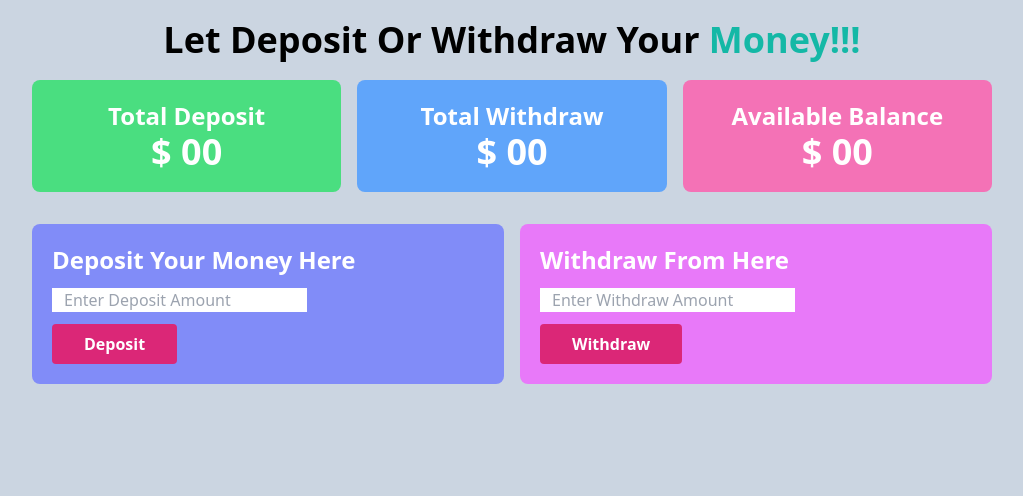
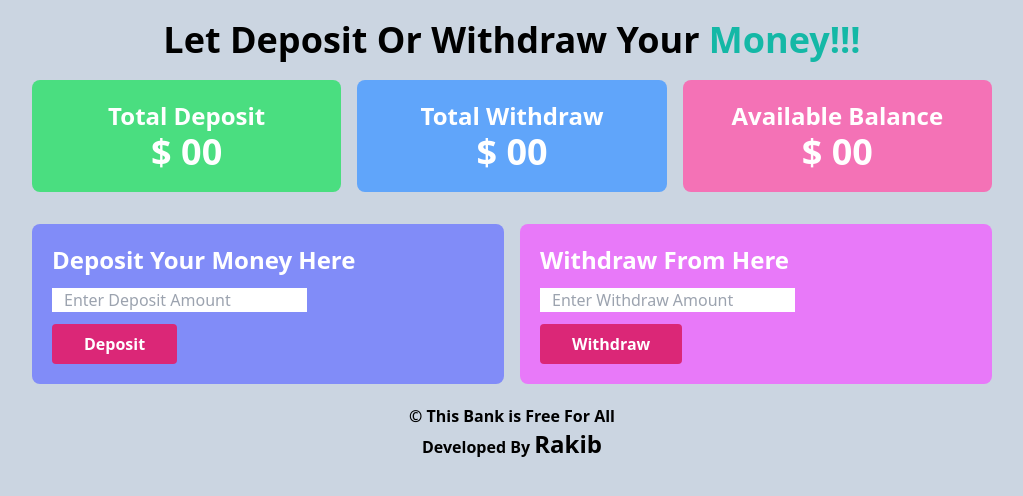
Before and after one commit to Rakib01754/Bap-er-bank, a plain HTML site: page wallet.html in a window 1280 px wide. Shown: the whole page, without its empty margins (128-1151 px from the left). Drawn offline with nearby package versions, Linux system fonts and the light colour scheme.

Commit message:
footer updated

```diff
--- a/wallet.html
+++ b/wallet.html
@@ -44,6 +44,9 @@
             </div>
         </section>
     </main>
+    <footer class="text-center font-bold mt-5">&copy This Bank is Free For All <br> Developed By <span
+            class="text-2xl"><a href="https://www.facebook.com/rakib.3302/" target="_blank">Rakib</a></span></footer>
+
     <script src="js/wallet.js"></script>
 </body>
 
```
Also changed, not shown: index.html (+2 -0 lines).
